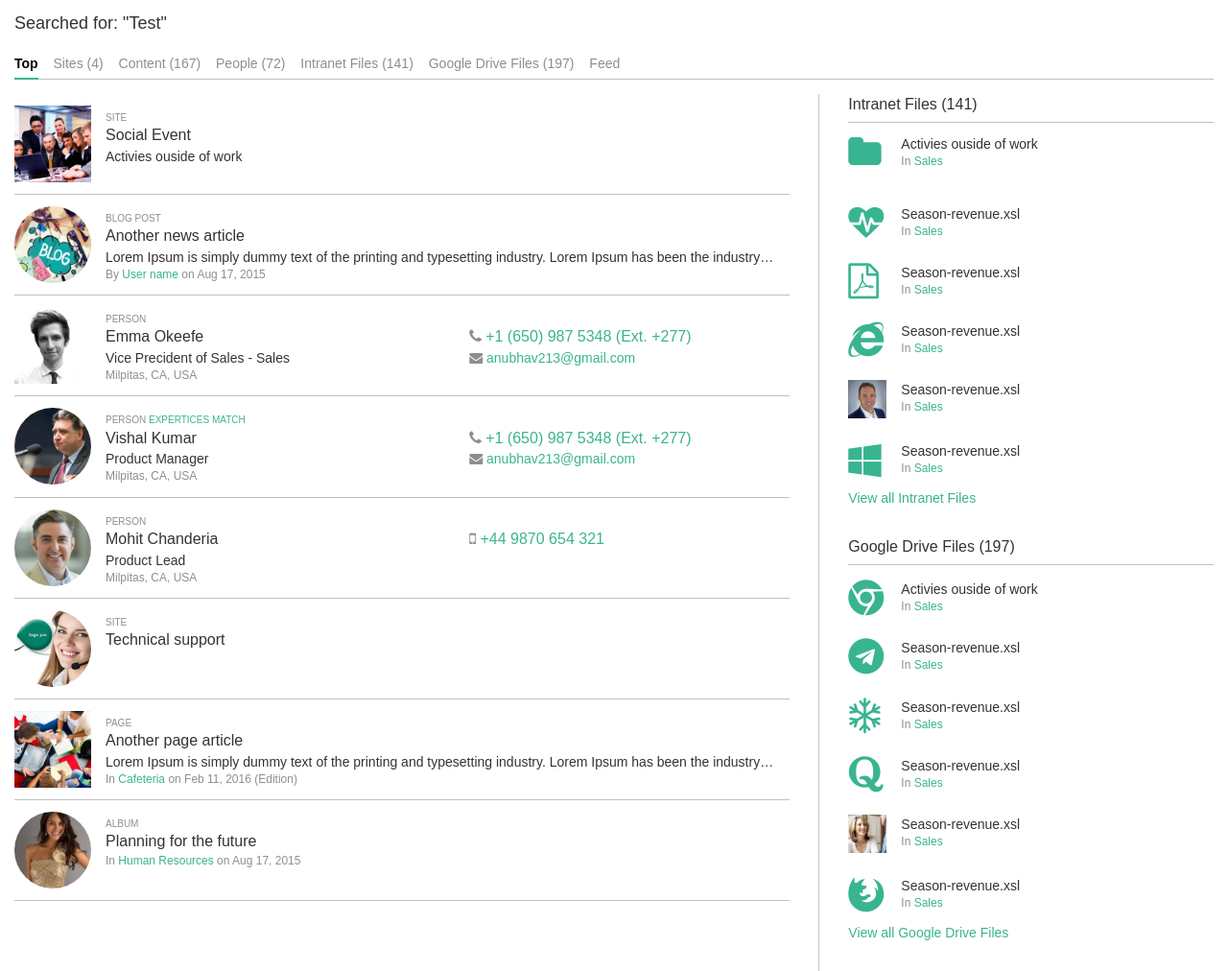
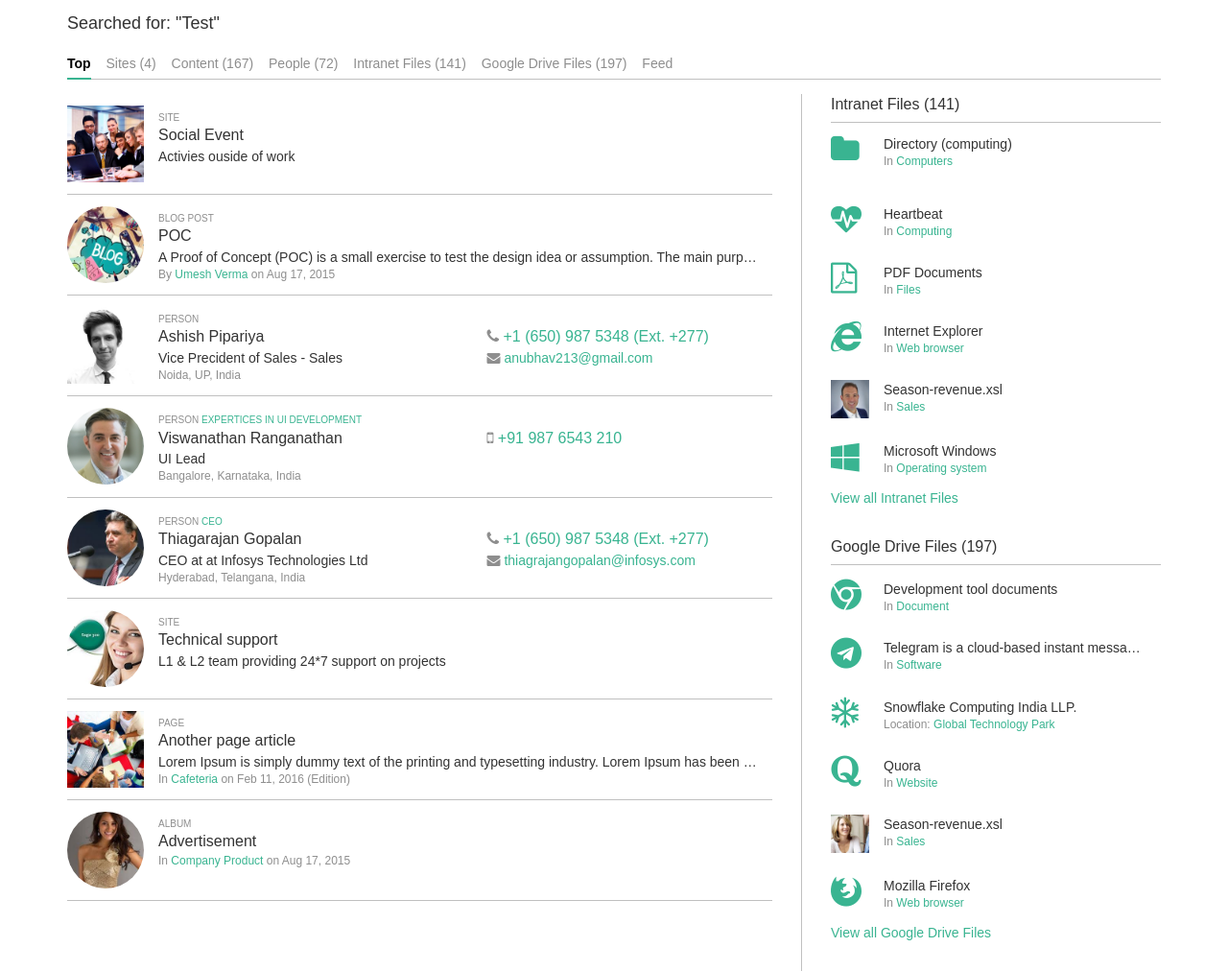
Before and after one commit to kaushlendrakumar/simpplr, a website: page app/html/index.html in a window 1280 px wide. Shown: the whole page at 96% size. Drawn offline with Linux system fonts and the light colour scheme.

Commit message:
text changes

```diff
--- a/app/html/index.html
+++ b/app/html/index.html
@@ -2,13 +2,13 @@
 <html lang="en">
 	<head>
 		<meta charset="UTF-8">
-	<title>Task</title>
+		<title>Simpplr | Task</title>
 		<link rel="stylesheet" href="../css/bootstrap.min.css">
 		<link rel="stylesheet" href="../css/font-awesome.min.css">
 		<link rel="stylesheet" type="text/css" href="../css/index.css">
 	</head>
 	<body>
-	<div class="container-fluid">
+		<div class="container">
 		  	<div class="row">
 			  	<div class="col-xs-12 pv-12 search-header">Searched for: "Test"</div>
 			</div>
@@ -50,10 +50,10 @@
 			 					<div class="col-xs-12 title">
 			 						blog post
 			 					</div>
-		 					<div class="col-xs-12 heading-1">Another news article</div>
-		 					<div class="col-xs-12 heading-2">Lorem Ipsum is simply dummy text of the printing and typesetting industry. Lorem Ipsum has been the industry's standard dummy text ever since the 1500s, when an unknown printer took a galley of type and scrambled it to make a type specimen book. It has survived not only five centuries, but also the leap into electronic typesetting, remaining essentially unchanged. It was popularised in the 1960s with the release of Letraset sheets containing Lorem Ipsum passages, and more recently with desktop publishing software like Aldus PageMaker including versions of Lorem Ipsum.</div>
+			 					<div class="col-xs-12 heading-1">POC</div>
+			 					<div class="col-xs-12 heading-2">A Proof of Concept (POC) is a small exercise to test the design idea or assumption. The main purpose of developing a POC is to demonstrate the functionality and to verify a certain concept or theory that can be achieved in development.</div>
 			 					<div class="col-xs-12 posted-date-wrap">
-		 						By <span class="font-light-secondry">User name</span> on Aug 17, 2015
+			 						By <span class="font-light-secondry">Umesh Verma</span> on Aug 17, 2015
 			 					</div>
 			 				</div>
 			 			</div>
@@ -68,39 +68,10 @@
 			 						person
 			 					</div>
 		 						<div class="col-xs-12 col-sm-6 p-0">
-	 							<div class="col-xs-12 heading-1">Emma Okeefe</div>
+		 							<div class="col-xs-12 heading-1">Ashish Pipariya</div>
 				 					<div class="col-xs-12 heading-2">Vice Precident of Sales - Sales</div>
 				 					<div class="col-xs-12 posted-date-wrap">
-			 						Milpitas, CA, USA
-			 					</div>
-	 						</div>
-	 						<div class="col-xs-12 col-sm-6">
-	 							<div class="col-xs-12 heading-1 font-light-secondry">
-	 								<i class="fa fa-phone font-light-primary" aria-hidden="true"></i>
-	 								+1 (650) 987 5348 (Ext. +277)
-	 							</div>
-			 					<div class="col-xs-12 heading-2 font-light-secondry">
-			 						<i class="fa fa-envelope font-light-primary" aria-hidden="true"></i>
-									anubhav213@gmail.com
-			 					</div>
-	 						</div>
-		 				</div>
-		 			</div>
-		 		</div>
-		 		<div class="row card-wrap">
-		 			<div class="col-xs-12 pl-0">
-		 				<div class="img-wrap circle pull-left">
-		 					<img src="../images/6.jpeg" alt="image-name" />
-		 				</div>
-		 				<div class="row body-wrap">
-		 					<div class="col-xs-12 title">
-		 						person <span class="font-light-secondry">expertices match</span>
-		 					</div>
-	 						<div class="col-xs-12 col-sm-6 p-0">
-	 							<div class="col-xs-12 heading-1">Vishal Kumar</div>
-			 					<div class="col-xs-12 heading-2">Product Manager</div>
-			 					<div class="col-xs-12 posted-date-wrap">
-			 						Milpitas, CA, USA
+				 						Noida, UP, India
 				 					</div>
 		 						</div>
 		 						<div class="col-xs-12 col-sm-6">
@@ -123,24 +94,54 @@
 			 				</div>
 			 				<div class="row body-wrap">
 			 					<div class="col-xs-12 title">
-		 						person
+			 						person <span class="font-light-secondry">expertices in UI Development</span>
 			 					</div>
 		 						<div class="col-xs-12 col-sm-6 p-0">
-	 							<div class="col-xs-12 heading-1">Mohit Chanderia</div>
-			 					<div class="col-xs-12 heading-2">Product Lead</div>
+		 							<div class="col-xs-12 heading-1">Viswanathan Ranganathan</div>
+				 					<div class="col-xs-12 heading-2">UI Lead</div>
 				 					<div class="col-xs-12 posted-date-wrap">
-			 						Milpitas, CA, USA
+				 						Bangalore, Karnataka, India
 				 					</div>
 		 						</div>
 		 						<div class="col-xs-12 col-sm-6">
 		 							<div class="col-xs-12 heading-1 font-light-secondry">
 		 								<i class="fa fa-mobile font-light-primary" aria-hidden="true"></i>
-	 								+44 9870 654 321
+		 								+91 987 6543 210
 		 							</div>
 		 						</div>
 			 				</div>
 			 			</div>
 			 		</div>
+			 		<div class="row card-wrap">
+			 			<div class="col-xs-12 pl-0">
+			 				<div class="img-wrap circle pull-left">
+			 					<img src="../images/6.jpeg" alt="image-name" />
+			 				</div>
+			 				<div class="row body-wrap">
+			 					<div class="col-xs-12 title">
+			 						person <span class="font-light-secondry">CEO</span>
+			 					</div>
+		 						<div class="col-xs-12 col-sm-6 p-0">
+		 							<div class="col-xs-12 heading-1">Thiagarajan Gopalan</div>
+				 					<div class="col-xs-12 heading-2">CEO at at Infosys Technologies Ltd</div>
+				 					<div class="col-xs-12 posted-date-wrap">
+				 						Hyderabad, Telangana, India
+				 					</div>
+		 						</div>
+		 						<div class="col-xs-12 col-sm-6">
+		 							<div class="col-xs-12 heading-1 font-light-secondry">
+		 								<i class="fa fa-phone font-light-primary" aria-hidden="true"></i>
+		 								+1 (650) 987 5348 (Ext. +277)
+		 							</div>
+				 					<div class="col-xs-12 heading-2 font-light-secondry">
+				 						<i class="fa fa-envelope font-light-primary" aria-hidden="true"></i>
+										thiagrajangopalan@infosys.com
+				 					</div>
+		 						</div>
+			 				</div>
+			 			</div>
+			 		</div>
+
 			 		<div class="row card-wrap">
 			 			<div class="col-xs-12 pl-0">
 			 				<div class="img-wrap circle pull-left">
@@ -151,6 +152,7 @@
 			 						site
 			 					</div>
 			 					<div class="col-xs-12 heading-1">Technical support</div>
+			 					<div class="col-xs-12 heading-2">L1 & L2 team  providing 24*7 support on projects</div>
 			 				</div>
 			 			</div>
 			 		</div>
@@ -180,9 +182,9 @@
 			 					<div class="col-xs-12 title">
 			 						album
 			 					</div>
-		 					<div class="col-xs-12 heading-1">Planning for the future</div>
+			 					<div class="col-xs-12 heading-1">Advertisement</div>
 			 					<div class="col-xs-12 posted-date-wrap">
-		 						In <span class="font-light-secondry">Human Resources</span> on Aug 17, 2015
+			 						In <span class="font-light-secondry">Company Product </span> on Aug 17, 2015
 			 					</div>
 			 				</div>
 			 			</div>
@@ -196,9 +198,9 @@
 			 					<i class="fa fa-folder" aria-hidden="true"></i>
 			 				</div>
 			 				<div class="row body-wrap">
-		 					<div class="col-xs-12 heading-2">Activies ouside of work</div>
+			 					<div class="col-xs-12 heading-2">Directory (computing)</div>
 			 					<div class="col-xs-12 posted-date-wrap">
-		 						In <span class="font-light-secondry">Sales</span>
+			 						In <span class="font-light-secondry">Computers</span>
 			 					</div>
 			 				</div>
 			 			</div>
@@ -209,9 +211,9 @@
 			 					<i class="fa fa-heartbeat" aria-hidden="true"></i>
 			 				</div>
 			 				<div class="row body-wrap">
-		 					<div class="col-xs-12 heading-2">Season-revenue.xsl</div>
+			 					<div class="col-xs-12 heading-2">Heartbeat</div>
 			 					<div class="col-xs-12 posted-date-wrap">
-		 						In <span class="font-light-secondry">Sales</span>
+			 						In <span class="font-light-secondry">Computing</span>
 			 					</div>
 			 				</div>
 			 			</div>
@@ -222,9 +224,9 @@
 			 					<i class="fa fa-file-pdf-o" aria-hidden="true"></i>
 			 				</div>
 			 				<div class="row body-wrap">
-		 					<div class="col-xs-12 heading-2">Season-revenue.xsl</div>
+			 					<div class="col-xs-12 heading-2">PDF Documents</div>
 			 					<div class="col-xs-12 posted-date-wrap">
-		 						In <span class="font-light-secondry">Sales</span>
+			 						In <span class="font-light-secondry">Files</span>
 			 					</div>
 			 				</div>
 			 			</div>
@@ -235,9 +237,9 @@
 			 					<i class="fa fa-internet-explorer" aria-hidden="true"></i>
 			 				</div>
 			 				<div class="row body-wrap">
-		 					<div class="col-xs-12 heading-2">Season-revenue.xsl</div>
+			 					<div class="col-xs-12 heading-2">Internet Explorer</div>
 			 					<div class="col-xs-12 posted-date-wrap">
-		 						In <span class="font-light-secondry">Sales</span>
+			 						In <span class="font-light-secondry">Web browser</span>
 			 					</div>
 			 				</div>
 			 			</div>
@@ -261,9 +263,9 @@
 			 					<i class="fa fa-windows" aria-hidden="true"></i>
 			 				</div>
 			 				<div class="row body-wrap">
-		 					<div class="col-xs-12 heading-2">Season-revenue.xsl</div>
+			 					<div class="col-xs-12 heading-2">Microsoft Windows</div>
 			 					<div class="col-xs-12 posted-date-wrap">
-		 						In <span class="font-light-secondry">Sales</span>
+			 						In <span class="font-light-secondry">Operating system</span>
 			 					</div>
 			 				</div>
 			 			</div>
@@ -271,18 +273,16 @@
 			 		<div class="row ph-15 pb-30">
 			 			<a class="font-light-secondry" href="#">View all Intranet Files</a>
 			 		</div>
-		 		<!-- <div class="row"> -->
 					<div class="col-xs-12 ph-0 heading-bottom-border">Google Drive Files (197)</div>
-				<!-- </div> -->
 					<div class="row card-wrap small pt-45">
 			 			<div class="col-xs-12 pl-0">
 			 				<div class="img-wrap pull-left">
 			 					<i class="fa fa-chrome" aria-hidden="true"></i>
 			 				</div>
 			 				<div class="row body-wrap">
-		 					<div class="col-xs-12 heading-2">Activies ouside of work</div>
+			 					<div class="col-xs-12 heading-2">Development tool documents</div>
 			 					<div class="col-xs-12 posted-date-wrap">
-		 						In <span class="font-light-secondry">Sales</span>
+			 						In <span class="font-light-secondry">Document</span>
 			 					</div>
 			 				</div>
 			 			</div>
@@ -293,9 +293,9 @@
 			 					<i class="fa fa-telegram" aria-hidden="true"></i>
 			 				</div>
 			 				<div class="row body-wrap">
-		 					<div class="col-xs-12 heading-2">Season-revenue.xsl</div>
+			 					<div class="col-xs-12 heading-2">Telegram is a cloud-based instant messaging and voice over IP service.</div>
 			 					<div class="col-xs-12 posted-date-wrap">
-		 						In <span class="font-light-secondry">Sales</span>
+			 						In <span class="font-light-secondry">Software</span>
 			 					</div>
 			 				</div>
 			 			</div>
@@ -306,9 +306,9 @@
 			 					<i class="fa fa-snowflake-o" aria-hidden="true"></i>
 			 				</div>
 			 				<div class="row body-wrap">
-		 					<div class="col-xs-12 heading-2">Season-revenue.xsl</div>
+			 					<div class="col-xs-12 heading-2">Snowflake Computing India LLP.</div>
 			 					<div class="col-xs-12 posted-date-wrap">
-		 						In <span class="font-light-secondry">Sales</span>
+			 						Location: <span class="font-light-secondry">Global Technology Park</span>
 			 					</div>
 			 				</div>
 			 			</div>
@@ -319,9 +319,9 @@
 			 					<i class="fa fa-quora" aria-hidden="true"></i>
 			 				</div>
 			 				<div class="row body-wrap">
-		 					<div class="col-xs-12 heading-2">Season-revenue.xsl</div>
+			 					<div class="col-xs-12 heading-2">Quora</div>
 			 					<div class="col-xs-12 posted-date-wrap">
-		 						In <span class="font-light-secondry">Sales</span>
+			 						In <span class="font-light-secondry">Website</span>
 			 					</div>
 			 				</div>
 			 			</div>
@@ -345,9 +345,9 @@
 			 					<i class="fa fa-firefox" aria-hidden="true"></i>
 			 				</div>
 			 				<div class="row body-wrap">
-		 					<div class="col-xs-12 heading-2">Season-revenue.xsl</div>
+			 					<div class="col-xs-12 heading-2">Mozilla Firefox</div>
 			 					<div class="col-xs-12 posted-date-wrap">
-		 						In <span class="font-light-secondry">Sales</span>
+			 						In <span class="font-light-secondry">Web browser</span>
 			 					</div>
 			 				</div>
 			 			</div>
--- a/app/scss/index.scss
+++ b/app/scss/index.scss
@@ -128,7 +128,7 @@ body{
 					@include imgsize(40px, 40px);
 				}
 				i{
-					font-size: 37px;
+					font-size: 32px;
 					color: $font-light-secondry;
 				}
 			}
```
Also changed, not shown: app/css/index.css. Lines whose indentation alone changed are shown as unchanged.
